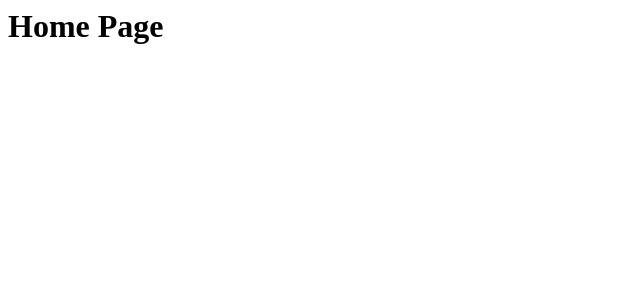
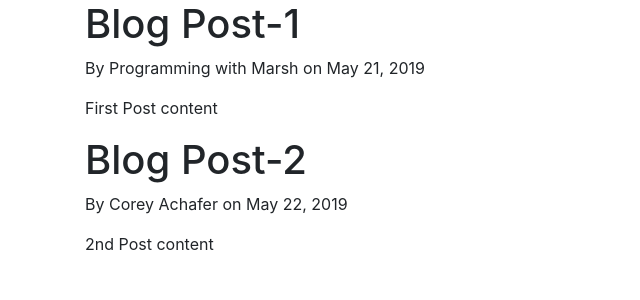
Before and after one commit to khatri7968/WE-Project-19SW32-128-19SWX108, a Flask app: page / in a window 1280 px wide. Shown: the top 300 px of the page, without its empty margins (0-640 px from the left). Run offline with Flask 2, Linux system fonts and the light colour scheme.

Commit message:
added common template files

```diff
--- a/flaskblog.py
+++ b/flaskblog.py
@@ -1,15 +1,32 @@
-from flask import Flask
+from flask import Flask, render_template
+
 app = Flask(__name__)
 
+posts = [
+    {
+        'author': 'Programming with Marsh',
+        'title': 'Blog Post-1',
+        'content': 'First Post content',
+        'date_posted': 'May 21, 2019'
+    },
+
+    {
+        'author': 'Corey Achafer',
+        'title': 'Blog Post-2',
+        'content': '2nd Post content',
+        'date_posted': 'May 22, 2019'
+    },
+
+]
 
 @app.route("/")
 @app.route("/home")
 def home():
-    return "<h1>Home Page</h1>"
+    return render_template('home.html', posts=posts)
 
 @app.route("/about")
 def about():
-    return "<h1>About Page</h1>"
+    return render_template('About.html', title = 'About')
 
 
 if __name__ == '__main__':
--- a/templates/home.html
+++ b/templates/home.html
@@ -1,10 +1,8 @@
-<!DOCTYPE html>
-<html lang="en">
-<head>
-    <meta charset="UTF-8">
-    <title>Title</title>
-</head>
-<body>
-
-</body>
-</html>
+{% extends 'layout.html'%}
+{% block content%}
+    {% for post in posts %}
+        <h1>{{ post.title }}</h1>
+        <p>By {{ post.author}} on {{ post.date_posted}}</p>
+        <p>{{ post.content}}</p>
+    {% endfor %}
+{% endblock content %}
--- /dev/null
+++ b/templates/layout.html
@@ -0,0 +1,33 @@
+<!DOCTYPE html>
+<html lang="en">
+<head>
+
+     <!-- Required meta tags -->
+    <meta charset="utf-8">
+    <meta name="viewport" content="width=device-width, initial-scale=1, shrink-to-fit=no">
+
+    <!-- Bootstrap CSS -->
+    <link rel="stylesheet" href="https://cdn.jsdelivr.net/npm/bootstrap@4.1.3/dist/css/bootstrap.min.css" integrity="sha384-MCw98/SFnGE8fJT3GXwEOngsV7Zt27NXFoaoApmYm81iuXoPkFOJwJ8ERdknLPMO" crossorigin="anonymous">
+
+
+    {% if title %}
+        <title> Flask Blog - {{ title }}</title>
+    {% else %}
+        <title>Flask Blog</title>
+    {% endif %}
+
+</head>
+<body>
+
+    <div class="container">
+        {% block content %}{% endblock %}
+    </div>
+
+     <!-- Optional JavaScript -->
+    <!-- jQuery first, then Popper.js, then Bootstrap JS -->
+    <script src="https://code.jquery.com/jquery-3.3.1.slim.min.js" integrity="sha384-q8i/X+965DzO0rT7abK41JStQIAqVgRVzpbzo5smXKp4YfRvH+8abtTE1Pi6jizo" crossorigin="anonymous"></script>
+    <script src="https://cdn.jsdelivr.net/npm/popper.js@1.14.3/dist/umd/popper.min.js" integrity="sha384-ZMP7rVo3mIykV+2+9J3UJ46jBk0WLaUAdn689aCwoqbBJiSnjAK/l8WvCWPIPm49" crossorigin="anonymous"></script>
+    <script src="https://cdn.jsdelivr.net/npm/bootstrap@4.1.3/dist/js/bootstrap.min.js" integrity="sha384-ChfqqxuZUCnJSK3+MXmPNIyE6ZbWh2IMqE241rYiqJxyMiZ6OW/JmZQ5stwEULTy" crossorigin="anonymous"></script>
+
+</body>
+</html>
```
Also changed, not shown: templates/about.html (+4 -10 lines).
